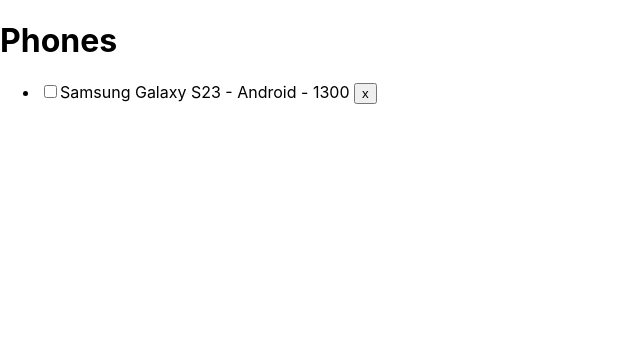
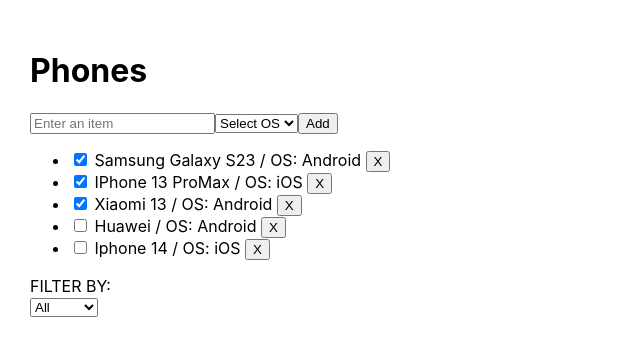
Before and after one commit to iammnitelniy/wish_list_javascript, a React (Create React App) app: page / in a window 1280 px wide. Shown: the top 356 px of the page, without its empty margins (0-640 px from the left). Built offline with nearby package versions, Linux system fonts and the light colour scheme.

Commit message:
-without_checkbox

```diff
--- a/package.json
+++ b/package.json
@@ -10,10 +10,12 @@
     "@types/node": "^16.7.13",
     "@types/react": "^18.0.0",
     "@types/react-dom": "^18.0.0",
+    "@types/uuid": "^9.0.1",
     "react": "^18.2.0",
     "react-dom": "^18.2.0",
     "react-scripts": "5.0.1",
     "typescript": "^4.4.2",
+    "uuid": "^9.0.0",
     "web-vitals": "^2.1.0"
   },
   "scripts": {
--- a/src/App.css
+++ b/src/App.css
@@ -1,22 +1,8 @@
 .App {
-  text-align: left;
+  padding: 30px;
+  display: flex;
 }
-.App-header {
-  background-color: #282c34;
-  min-height: 100px;
-  font-size: calc(10px + 2vmin);
-  color: white;
+
+.App > div {
+  margin-right: 50px;
 }
-.App-link {
-  color: #61dafb;
-}
-.main {
-  min-width: 300px;
-  text-align: left;
-  display: inline-block;
-  margin: 20px;
-  padding: 5px;
-  box-shadow: 2px 2px 2px 1px rgba(0, 0, 255, .2);
-  border-radius: 5px;
-  border: 1px solid rgba(0, 0, 255, .2);
-}
--- a/src/App.tsx
+++ b/src/App.tsx
@@ -1,35 +1,49 @@
 import React, {useState} from 'react';
-import logo from './logo.svg';
 import './App.css';
-import {WishList} from "./WishList";
+import {OsTypeForSelect, WishList} from "./WishList";
+import {v1} from "uuid";
 
-export type OsType = "iOS" | "Android" | "-"
+export type OsType = "All" | "iOS" | "Android" | OsTypeForSelect
 
-export type WishesType = {
-  id: number
+export type WishesDataPropsType = {
+	id: string
 	title: string
 	OS: OsType
-  price: number
-  category: 'Phones'
 	checked: boolean
 }
+function App() {
+	const [osFilter, setOsFilter] = useState<OsType>("All")
+	const [wishes, setWishes] = useState<WishesDataPropsType[]>([
+		{id: v1(), title: 'Samsung Galaxy S23', OS: "Android", checked: true},
+		{id: v1(), title: 'IPhone 13 ProMax', OS: "iOS", checked: true},
+		{id: v1(), title: 'Xiaomi 13', OS: "Android", checked: true},
+		{id: v1(), title: 'Huawei', OS: "Android", checked: false},
+		{id: v1(), title: 'Iphone 14', OS: "iOS", checked: false},
+	])
 
-function App() {
-  const [wishes, setWishes] = useState<WishesType[]>([
-    {id: 1, title: 'IPhone 13 ProMax', OS: "iOS", price: 1200, category: 'Phones', checked: false},
-    {id: 2, title: 'Iphone 14', OS: "iOS", price: 1400, category: 'Phones', checked: false},
-    {id: 3, title: 'Samsung Galaxy Fold 4', OS: "Android", price: 1500, category: 'Phones', checked: false},
-    {id: 4, title: 'Samsung Galaxy S23', OS: "Android", price: 1300, category: 'Phones', checked: false},
-    {id: 5, title: 'Xiaomi 13', OS: "Android", price: 1000, category: 'Phones', checked: false},
-    {id: 6, title: 'Huawei', OS: "Android", price: 900, category: 'Phones', checked: false},
-    {id: 7, title: 'Nokia 3310', OS: "-", price: 100, category: 'Phones', checked: false}
-  ])
+	const addItem = (newItem: string, wishFilter: OsTypeForSelect) => {
+		let newWishItem = {id: v1(), title: newItem, OS: wishFilter, checked: false};
+		setWishes([newWishItem, ...wishes]);
+	}
+
+	const removeTask = (taskId: string) => {
+		setWishes(wishes.filter(el => el.id !== taskId))
+	}
+
+	const ChangeOs = (osValue: OsType) => {
+		setOsFilter(osValue)
+	}
+
+	const wishesWhatWeWantToSee = osFilter === "All" ? wishes : wishes.filter(el=> el.OS === osFilter)
 		return (
 			<div className="App">
-      <WishList wishes={wishes}/>
+				<WishList wishes={wishesWhatWeWantToSee}
+						  addItem={addItem}
+						  removeTask={removeTask}
+						  ChangeOs={ChangeOs}
+						  osFilter={osFilter}
+				/>
 			</div>
 		);
 	}
-
-
 export default App;
--- a/src/WishList.tsx
+++ b/src/WishList.tsx
@@ -1,25 +1,92 @@
-import React from 'react';
-import {WishesType} from "./App";
+import React, {ChangeEvent, KeyboardEvent, useState} from 'react';
+import {OsType, WishesDataPropsType} from "./App";
+export type OsTypeForSelect = "Android" | "iOS" | "Select OS"
 
 export type WishListPropsType = {
+	wishes: WishesDataPropsType[]
+	addItem: (newItem: string, wishFilter: OsTypeForSelect)=> void
+	removeTask: (taskId: string) => void
+	ChangeOs: (osValue: OsType) => void
+	osFilter: OsType
+}
 
-    wishes: WishesType[]
+export const WishList = (props: WishListPropsType) => {
+	let [newItem, setNewItem] = useState("")
+	let [os, setOS] = useState<OsTypeForSelect>("Select OS")
+
+	const onNewItemChangeHandler = (e: ChangeEvent<HTMLInputElement>) => {
+		setNewItem(e.currentTarget.value)
+	}
+
+	const onKeyPressHandler = (e: KeyboardEvent<HTMLInputElement>) => {
+		if (e.key === 'Enter') {
+			addItemHandler()
 
 		}
+	}
 
-export const WishList = (props:WishListPropsType) => {
+	const addItemHandler = () => {
+		if(os !== "Select OS"){
+			if (newItem.trim() !== "") {
+				props.addItem(newItem, os)
+				setNewItem("")
+				setOS("Select OS")
+			}
+		}
+		else return
+	}
+
+	const onChangeOSHandler = (e:ChangeEvent<HTMLSelectElement>) => {
+		setOS(e.currentTarget.value as OsTypeForSelect)
+	}
+
+	const removeTaskHandler = (taskId: string) => {
+		props.removeTask(taskId)
+	}
+	const ChangeOsHandler = (OsValue: OsType) => {
+		props.ChangeOs(OsValue)
+	}
+
+
 
 	return (
 			<div>
-            <h1>{props.wishes[5].category}</h1>
+				<h1>Phones</h1>
+				<div>
+					<input placeholder={"Enter an item"}
+						   value={newItem}
+						   onChange={onNewItemChangeHandler}
+						   onKeyDown={onKeyPressHandler}/>
+					<select value={os} onChange={onChangeOSHandler}>
+						<option value={"Select OS"}>Select OS</option>
+						<option value={"Android"}>Android</option>
+						<option value={"iOS"}>iOS</option>
+					</select>
+					<button onClick={addItemHandler}>Add</button>
+				</div>
 				<ul>
-                <li >
-                    <input type='checkbox' checked={props.wishes[0].checked}/>
-                    <span>{props.wishes[3].title}</span> {` - ${props.wishes[3].OS} - ${props.wishes[3].price}   `}
-                    <button>х</button>
+					{props.wishes.map(el => {
+						return (
+							<li key={el.id}>
+								<input type="checkbox" checked={el.checked}/>
+								<span> {el.title} </span>
+								<span> / OS: </span>
+								<span> {el.OS} </span>
+								<button onClick={()=>removeTaskHandler(el.id)}>X</button>
 							</li>
+						)
+					})}
 				</ul>
+				<div>
+					FILTER BY:
+					<div>
+						<select value={props.osFilter} onChange={(e) => ChangeOsHandler(e.currentTarget.value as OsType)}>
+							<option value="All">All</option>
+							<option value="Android">Android</option>
+							<option value="iOS">iOS</option>
+						</select>
+					</div>
+				</div>
 			</div>
 		);
-
 }
--- a/src/index.tsx
+++ b/src/index.tsx
@@ -8,9 +8,7 @@
   document.getElementById('root') as HTMLElement
 );
 root.render(
-  <React.StrictMode>
     <App />
-  </React.StrictMode>
 );
 
 // If you want to start measuring performance in your app, pass a function
```
Also changed, not shown: 2 other files (tests, documents, lock files or other folders). Lines whose indentation alone changed are shown as unchanged.
